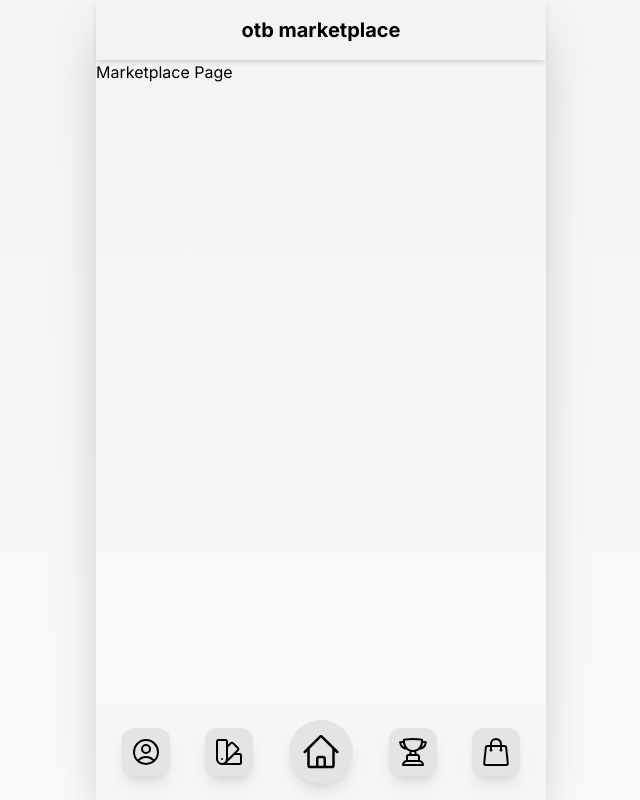
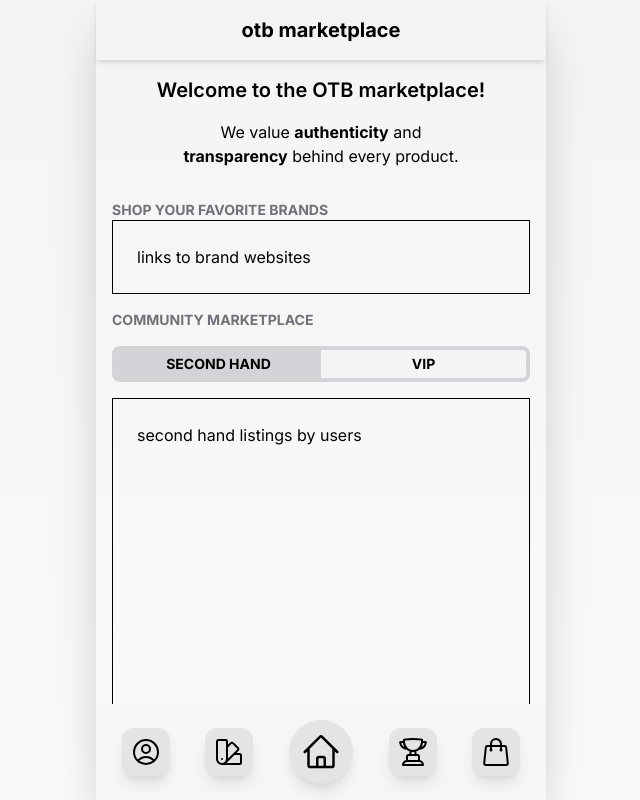
Before and after one commit to itsPeetah/polimi-innovation-project-2024-otb, a Next.js app: page /bravery/marketplace in a window 1280 px wide. Shown: the whole page, without its empty margins (319-959 px from the left). Built offline with nearby package versions, Linux system fonts and the light colour scheme.

Commit message:
Marketplace

```diff
--- /dev/null
+++ b/src/app/(otb)/bravery/marketplace/components/FavoriteBrands.tsx
@@ -0,0 +1,19 @@
+import User from "@/lib/user";
+import React from "react";
+
+interface Props {
+  user: User;
+}
+
+export default function FavoriteBrands({ user }: Props) {
+  return (
+    <div className="px-4 pt-4">
+      <h2 className="font-bold uppercase text-sm text-zinc-500">
+        Shop your favorite brands
+      </h2>
+      <div className="p-6 w-full border border-black">
+        links to brand websites
+      </div>
+    </div>
+  );
+}
--- /dev/null
+++ b/src/app/(otb)/bravery/marketplace/components/Header.tsx
@@ -0,0 +1,15 @@
+import React from "react";
+
+export default function Header() {
+  return (
+    <div className="w-full p-4 flex flex-col gap-4 items-center justify-center">
+      <h1 className="text-center font-semibold text-xl">
+        Welcome to the OTB marketplace!
+      </h1>
+      <p className="text-balance text-center">
+        We value <b>authenticity</b> and <b>transparency</b> behind every
+        product.
+      </p>
+    </div>
+  );
+}
--- /dev/null
+++ b/src/app/(otb)/bravery/marketplace/components/SecondHand.tsx
@@ -0,0 +1,55 @@
+"use client";
+
+import User from "@/lib/user";
+import React, { useState } from "react";
+
+interface Props {
+  user: User;
+}
+
+export default function SecondHandMarket({ user }: Props) {
+  const [vipStore, setVipStore] = useState(false);
+
+  function buildSecondHandBody() {
+    return (
+      <div className="w-full h-[600px] p-6 border border-black">
+        second hand listings by users
+      </div>
+    );
+  }
+
+  function buildVipBody() {
+    return (
+      <div className="w-full h-[600px] p-6 border border-black">
+        VIP listings by OTB
+      </div>
+    );
+  }
+
+  return (
+    <div className="p-4">
+      <h2 className="font-bold uppercase text-sm text-zinc-500">
+        Community marketplace
+      </h2>
+      <div className="w-full | grid grid-cols-2 my-4 | text-sm font-bold">
+        <button
+          className={`uppercase border-4 border-r-0 border-zinc-300 py-1 ${
+            vipStore ? "bg-zinc-100" : "bg-zinc-300"
+          } rounded-l-lg`}
+          onClick={() => setVipStore(false)}
+        >
+          Second hand
+        </button>
+        <button
+          className={`uppercase border-4 border-l-0 border-zinc-300 py-1 ${
+            vipStore ? "bg-zinc-300" : "bg-zinc-100"
+          } rounded-r-lg`}
+          onClick={() => setVipStore(true)}
+        >
+          VIP
+        </button>
+      </div>
+      {vipStore ? buildVipBody() : buildSecondHandBody()}
+    </div>
+  );
+}
--- a/src/app/(otb)/bravery/marketplace/page.tsx
+++ b/src/app/(otb)/bravery/marketplace/page.tsx
@@ -1,5 +1,15 @@
 import React from "react";
+import Header from "./components/Header";
+import FavoriteBrands from "./components/FavoriteBrands";
+import { mock_user_0 } from "@/app/data/users";
+import SecondHandMarket from "./components/SecondHand";
 
 export default function Page() {
-  return <div>Marketplace Page</div>;
+  return (
+    <div>
+      <Header />
+      <FavoriteBrands user={mock_user_0} />
+      <SecondHandMarket user={mock_user_0} />
+    </div>
+  );
 }
```
